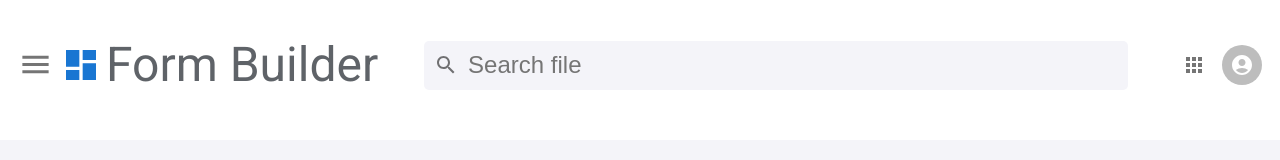
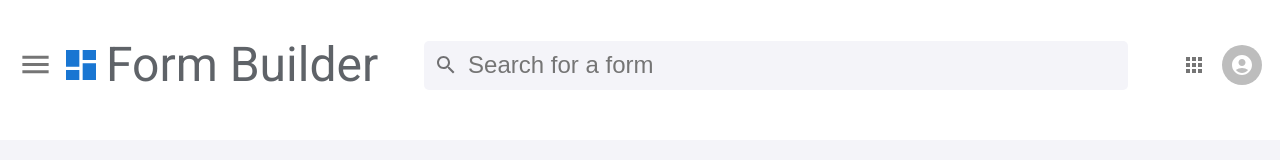
Before and after one commit to Shan1983/AI-form-builder, a React (Create React App) app: page / in a window 1280 px wide. Shown: the top 160 px of the page. Built offline with nearby package versions, Linux system fonts and the light colour scheme.

Commit message:
little fixes

```diff
--- a/src/components/Header/Header.js
+++ b/src/components/Header/Header.js
@@ -28,7 +28,7 @@ const Header = () => {
         <IconButton>
           <SearchIcon />
         </IconButton>
-        <input type="text" name="search" placeholder="Search file" />
+        <input type="text" name="search" placeholder="Search for a form" />
       </div>
 
       <div className="header_right">
--- a/src/components/Home/MainBody/MainBody.js
+++ b/src/components/Home/MainBody/MainBody.js
@@ -1,4 +1,4 @@
-import { Button, Divider, IconButton, Typography } from "@mui/material";
+import { Button, IconButton, Typography } from "@mui/material";
 import React from "react";
 import ArrowDropDownIcon from "@mui/icons-material/ArrowDropDown";
 import FolderOpenIcon from "@mui/icons-material/FolderOpen";
@@ -15,8 +15,6 @@ const MainBody = () => {
       date: `0${i + 1}/09/2022`,
     };
   });
-
-  console.log(dummyData);
 
   return (
     <div className="main_body">
```
